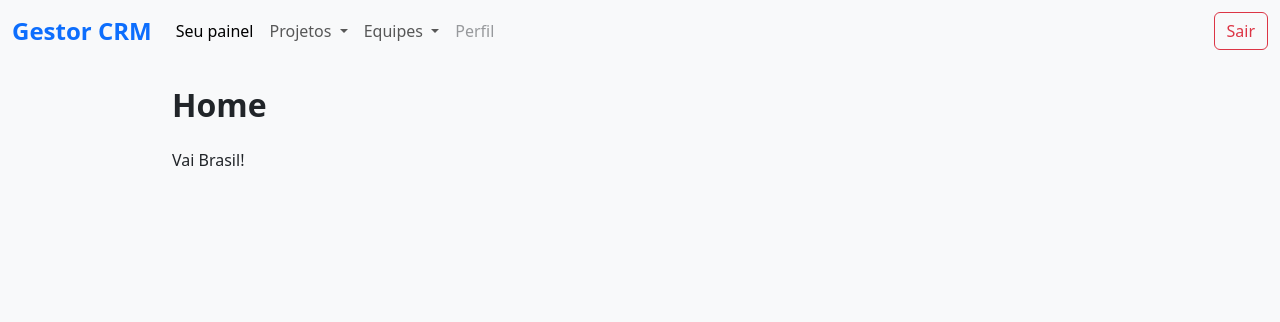
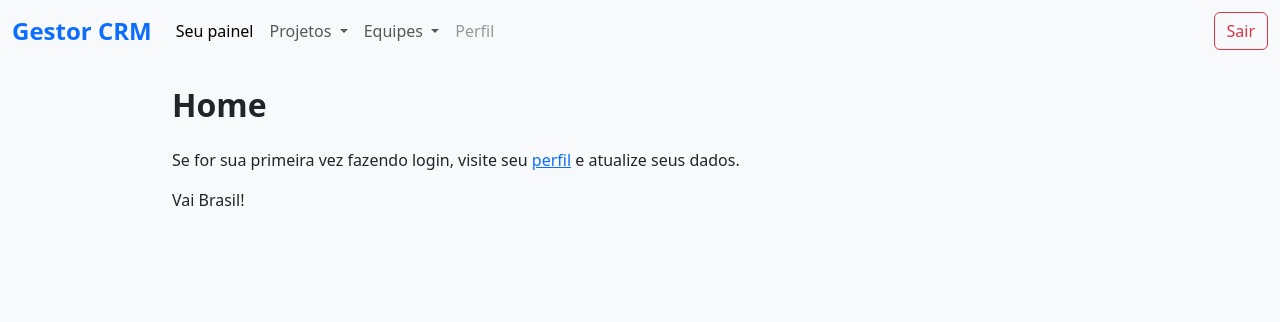
Before and after one commit to Gilgamashed/projeto_crm_final, a Django app: page / in a window 1280 px wide. Shown: the top 322 px of the page. Run offline with Django 5.2, Linux system fonts and the light colour scheme; the visitor is signed in with stand-in values (Sample User, id 1); data that the repository does not hold is empty; parts of the project's set-up code (start-up, migrations or seed data) failed here and were passed over; some libraries are stand-ins or nearby versions.

Commit message:
26 commit - homepage

```diff
--- a/projeto_crm_final/forms.py
+++ b/projeto_crm_final/forms.py
@@ -4,8 +4,6 @@ from django.contrib.auth.models import User
 from django.core.exceptions import ValidationError
 
 from .models import Integrantes, Projetos, Tarefas, Equipes, RelatorioProjeto, RelatorioTarefa
-
-from .constants import PRIORIDADE, STATUS
 
 
 class SignupForm(UserCreationForm):
--- a/projeto_crm_final/templates/projeto_crm_final/home.html
+++ b/projeto_crm_final/templates/projeto_crm_final/home.html
@@ -11,5 +11,8 @@
         </div>
       {% endfor %}
     {% endif %}
+{% if user.is_authenticated %}
+<p>Se for sua primeira vez fazendo login, visite seu <a href="{% url 'account_user_detail' person_id=current_user_profile.person_id %}">perfil</a> e atualize seus dados.</p>
+{% endif %}
 <p> Vai Brasil!</p>
 {% endblock %}
--- a/projeto_crm_final/views.py
+++ b/projeto_crm_final/views.py
@@ -34,7 +34,7 @@ class SignUpView(CreateView):
     model = User
     form_class = SignupForm
     template_name = "account/signup.html"
-    success_url = reverse_lazy('home')
+    success_url = reverse_lazy('dashboard')
 
     def form_valid(self, form):
         response = super().form_valid(form)
```
